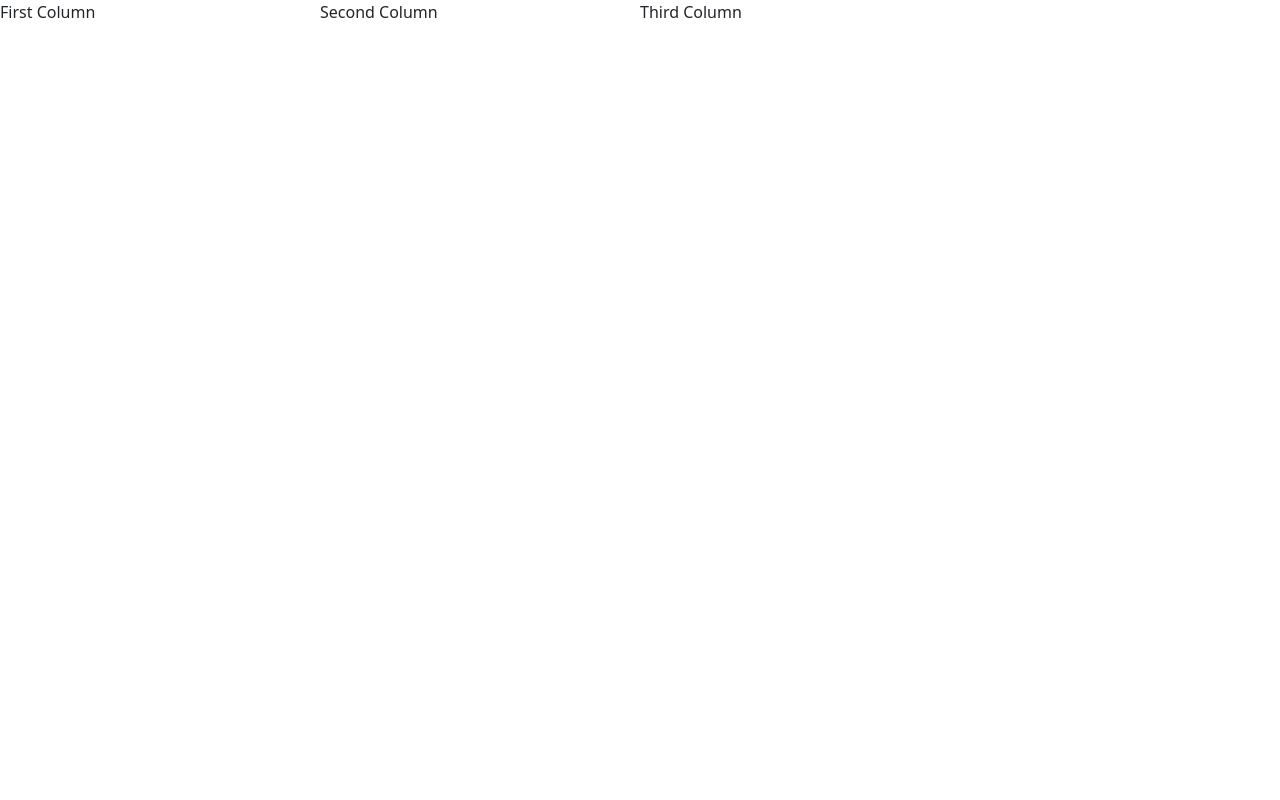
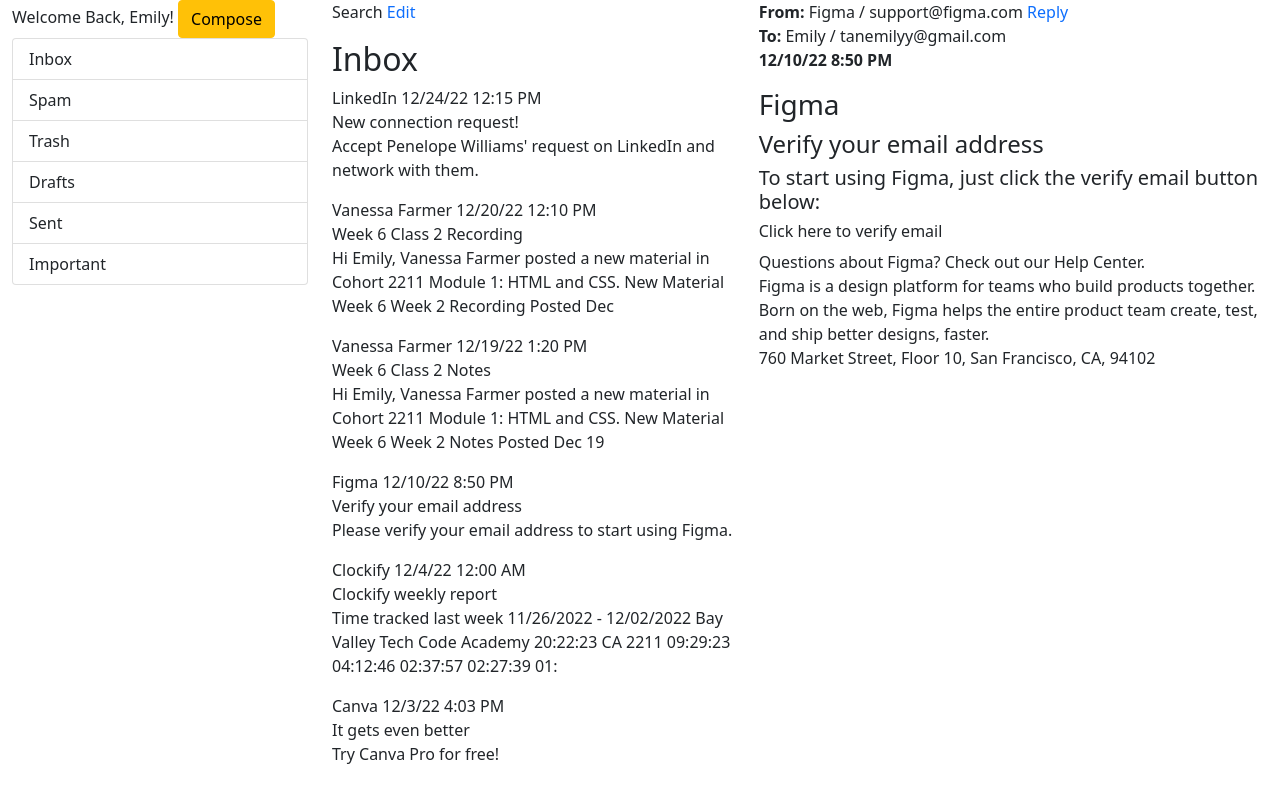
Before and after one commit to emilytann/BS-Grid, a plain HTML site: page index.html in a window 1280 px wide. Drawn offline with nearby package versions, Linux system fonts and the light colour scheme.

Commit message:
Update index.html

```diff
--- a/index.html
+++ b/index.html
@@ -3,23 +3,85 @@
   <head>
     <meta charset="utf-8">
     <meta name="viewport" content="width=device-width, initial-scale=1">
-    <link href="https://cdn.jsdelivr.net/npm/bootstrap@5.0.2/dist/css/bootstrap.min.css" rel="stylesheet" integrity="sha384-EVSTQN3/azprG1Anm3QDgpJLIm9Nao0Yz1ztcQTwFspd3yD65VohhpuuCOmLASjC" crossorigin="anonymous">
+    <link href="https://cdn.jsdelivr.net/npm/bootstrap@5.0.2/dist/css/bootstrap.min.css"
+    rel="stylesheet" integrity="sha384-EVSTQN3/azprG1Anm3QDgpJLIm9Nao0Yz1ztcQTwFspd3yD65VohhpuuCOmLASjC"
+    crossorigin="anonymous">
+    <link href="styles.css" rel="stylesheet">
     <title>Bootstrap Grid</title>
   </head>
   <body>
-    <div clas="container-fluid">
-        <div class="row w-100">
-            <div class="col-md-3">
-                First Column
+    <div class="container-fluid">
+        <div class="row"
+        style="border: 3px gray;">
+            <div class="col-md-3"
+            style="border: 3px gray;">
+              <h>Welcome Back, Emily!</h>
+              <button type="button" class="btn btn-warning">Compose</button>
+              <ul class="list-group">
+                <a href="#" li class="list-group-item">Inbox</li></a>
+                <a href="#" li class="list-group-item">Spam</li></a>
+                <a href="#" li class="list-group-item">Trash</li></a>
+                <a href="#" li class="list-group-item">Drafts</li></a>
+                <a href="#" li class="list-group-item">Sent</li></a>
+                <a href="#" li class="list-group-item">Important</li></a>
+              </ul>
             </div>
-            <div class="col-md-3">
-                Second Column
+            <div class="col-md-4"
+            style="border: 3px gray;">
+            <p><span class="search">Search
+              <a href="#" style="text-decoration:none" span class="edit">Edit</span></a>
+            </p>
+            <h2>Inbox</h2>
+            <p><span class="email-from">LinkedIn</span>
+               <span class="email-date">12/24/22 12:15 PM</span><br>
+              <span class="email-title">New connection request!</span><br>
+              <span class="email-subject">Accept Penelope Williams' request on LinkedIn and network with them.</span>
+            </p>
+            <p><span class="email-from">Vanessa Farmer</span>
+              <span class="email-date">12/20/22 12:10 PM</span><br>
+              <span class="email-title">Week 6 Class 2 Recording</span><br>
+              <span class="email-subject">Hi Emily, Vanessa Farmer posted a new material in Cohort 2211 Module 1: HTML and CSS. New Material Week 6 Week 2 Recording Posted Dec</span>
+            </p>
+            </p><span class="email-from">Vanessa Farmer</span>
+              <span class="email-date">12/19/22 1:20 PM</span><br>
+              <span class="email-title">Week 6 Class 2 Notes</span><br>
+              <span class="email-subject">Hi Emily, Vanessa Farmer posted a new material in Cohort 2211 Module 1: HTML and CSS. New Material Week 6 Week 2 Notes Posted Dec 19</span>
+              </p>
+            <p class="email-select"><span class="email-from">Figma</span>
+              <span class="email-date">12/10/22 8:50 PM</span><br>
+              <span class="email-title">Verify your email address</span><br>
+              <span class="email-subject">Please verify your email address to start using Figma.</span>
+            </p>
+            <p><span class="email-from">Clockify</span>
+              <span class="email-date">12/4/22 12:00 AM</span><br>
+              <span class="email-title">Clockify weekly report</span><br>
+              <span class="email-subject">Time tracked last week 11/26/2022 - 12/02/2022 Bay Valley Tech Code Academy 20:22:23 CA 2211 09:29:23 04:12:46 02:37:57 02:27:39 01:</span>
+            </p>
+            <p><span class="email-from">Canva</span>
+              <span class="email-date">12/3/22 4:03 PM</span><br>
+              <span class="email-title">It gets even better</span><br>
+              <span class="email-subject">Try Canva Pro for free!</span>
+            </p>
             </div>
-            <div class="col-md-6">
-                Third Column
-            </div>
+            <div class="col-md-5"
+              style="border: 3px gray;">
+            <p><span class="from-to-time"><b>From:</b> Figma / support@figma.com
+              <a href="#" style="text-decoration:none" span class="reply">Reply</span></a><br>
+              <span class="from-to-time"><b>To:</b> Emily / tanemilyy@gmail.com</span><br>
+              <span class="from-to-time"><b>12/10/22 8:50 PM</b></span>
+            </p>
+            <h3>Figma</h3>
+            <h4>Verify your email address</h4>
+            <h5>To start using Figma, just click the verify email button below:</h5>
+            <h6>Click here to verify email</h6>
+            <p1>Questions about Figma? Check out our Help Center.</p1><br>
+            <p2>Figma is a design platform for teams who build products together. Born on the web, Figma helps the entire product team create, test, and ship better designs, faster.</p2><br>
+            <p3>760 Market Street, Floor 10, San Francisco, CA, 94102</p3>
         </div>
     </div>
-    <script src="https://cdn.jsdelivr.net/npm/bootstrap@5.0.2/dist/js/bootstrap.bundle.min.js" integrity="sha384-MrcW6ZMFYlzcLA8Nl+NtUVF0sA7MsXsP1UyJoMp4YLEuNSfAP+JcXn/tWtIaxVXM" crossorigin="anonymous"></script>
+    <script src="https://cdn.jsdelivr.net/npm/bootstrap@5.0.2/dist/js/bootstrap.bundle.min.js"
+    integrity="sha384-MrcW6ZMFYlzcLA8Nl+NtUVF0sA7MsXsP1UyJoMp4YLEuNSfAP+JcXn/tWtIaxVXM"
+    crossorigin="anonymous">
+    </script>
   </body>
 </html>
```
